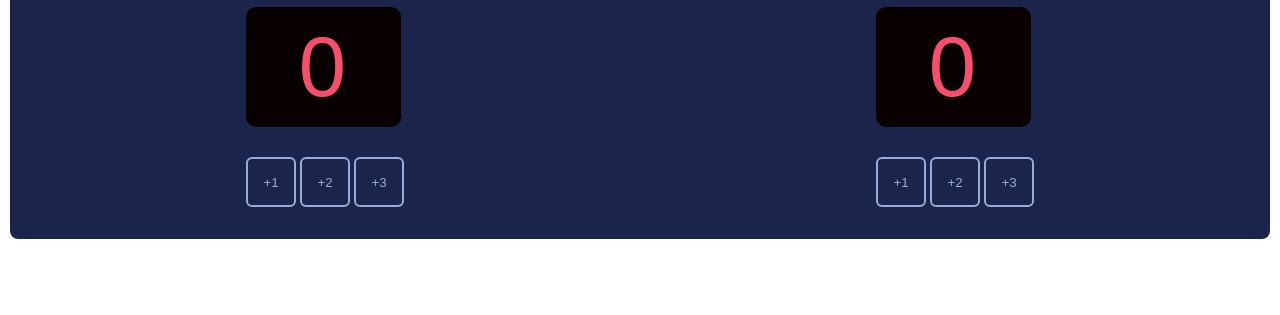
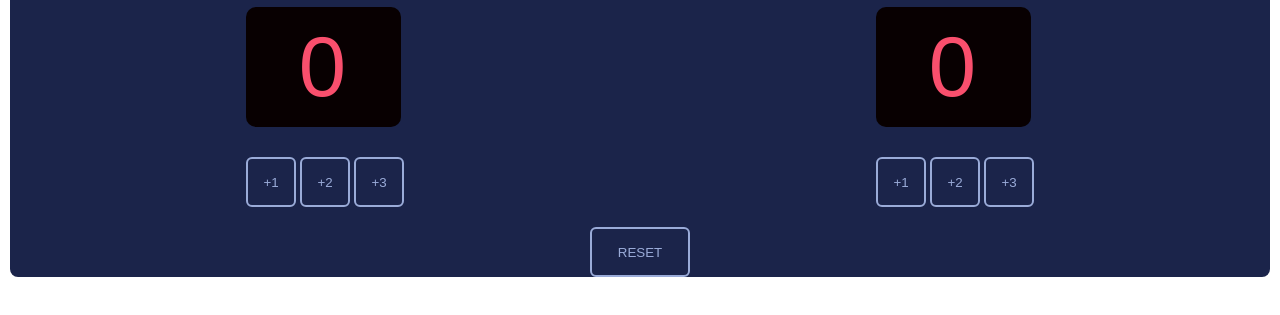
Before and after one commit to ayushhkumarr/Basketball-Scoreboard, a website built with Vite: page Scrim-s04k019/index.html in a window 1280 px wide. Shown: the part 111-426 px from the top of the page. Built offline with nearby package versions, Linux system fonts and the light colour scheme; a web font is replaced by a local one.

Commit message:
added reset button

```diff
--- a/Scrim-s04k019/index.css
+++ b/Scrim-s04k019/index.css
@@ -7,6 +7,8 @@ body {
 
 .container {
     display: flex;
+    flex-direction: column;
+    align-items: center;
     justify-content: space-around;
     background-color: #1B244A;
     margin-left: 10px;
@@ -14,6 +16,12 @@ body {
     margin-top: 5px;
     min-height: 345px;
     border-radius: 8px;
+}
+
+.scoreboards {
+    display: flex;
+    justify-content: space-around;
+    width: 100%;
 }
 
 .score {
@@ -129,3 +137,16 @@ body {
     justify-content: space-around;
     size: 20px;
 }
+
+#reset {
+    font-family: 'Cursed Timer ULiL', sans-serif;
+    margin-top: 20px;
+    color: #9AABD8;
+    background-color: #1B244A;
+    border: 2px solid #9AABD8;
+    width: 100px;
+    height: 50px;
+    border-radius: 6px;
+    justify-content: space-around;
+    size: 20px;
+}
--- a/Scrim-s04k019/index.html
+++ b/Scrim-s04k019/index.html
@@ -10,6 +10,7 @@
   </head>
   <body>
     <div class="container">
+      <div class="scoreboards">
         <div id="home-cnt">
           <h3 class="home">HOME</h3>
           <div class="score"><p id="home-score">0</p></div>
@@ -25,6 +26,8 @@
           <button id="guest-three" onclick="threeGuest()">+3</button>
         </div>
       </div>
+      <button id="reset" onclick="reset()">RESET</button>
+    </div>
     <script src="index.js"></script>
   </body>
 </html>
--- a/Scrim-s04k019/index.js
+++ b/Scrim-s04k019/index.js
@@ -32,3 +32,10 @@ function threeGuest() {
     guestScore += 3
     guestScoreEl.textContent = guestScore
 }
+
+function reset() {
+    homeScore = 0
+    guestScore = 0
+    homeScoreEl.textContent = homeScore
+    guestScoreEl.textContent = guestScore
+}
```
Lines whose indentation alone changed are shown as unchanged.
